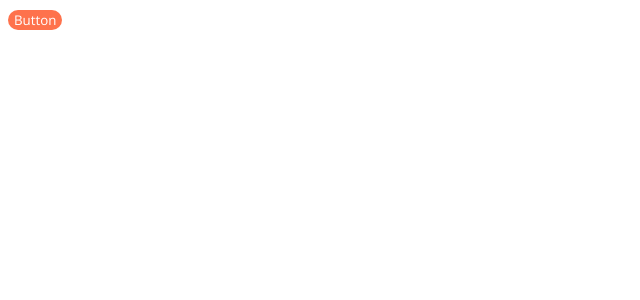
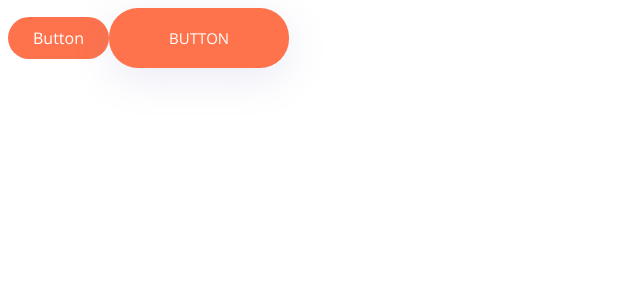
Before and after one commit to IgorKudlo/pizza-app, a React (Vite) app: page / in a window 1280 px wide. Shown: the top 300 px of the page, without its empty margins (0-640 px from the left). Built offline with nearby package versions, Linux system fonts and the light colour scheme.

Commit message:
Button styles

```diff
--- a/src/App.tsx
+++ b/src/App.tsx
@@ -5,6 +5,7 @@ function App() {
   return (
     <>
       <Button>Button</Button>
+      <Button appearance={'big'}>Button</Button>
     </>
   );
 }
--- a/src/components/Button/Button.props.ts
+++ b/src/components/Button/Button.props.ts
@@ -1,5 +1,5 @@
 import { ButtonHTMLAttributes } from 'react';
 
 export interface ButtonProps extends ButtonHTMLAttributes<HTMLButtonElement> {
-
+  appearance?: 'big' | 'small';
 }
--- a/src/components/Button/Button.tsx
+++ b/src/components/Button/Button.tsx
@@ -3,9 +3,12 @@ import cn from 'classnames';
 import { ButtonProps } from './Button.props';
 
 export const Button = (props: ButtonProps) => {
-  const { className, children, ...otherProps } = props;
+  const { className, children, appearance = 'small', ...otherProps } = props;
 
   return (
-    <button className={cn(styles['button'], styles['accent'], className)} {...otherProps}>{children}</button>
+    <button className={cn(styles['button'], styles['accent'], className, {
+      [styles['small']]: appearance === 'small',
+      [styles['big']]: appearance === 'big'
+    })} {...otherProps}>{children}</button>
   );
 };
```
